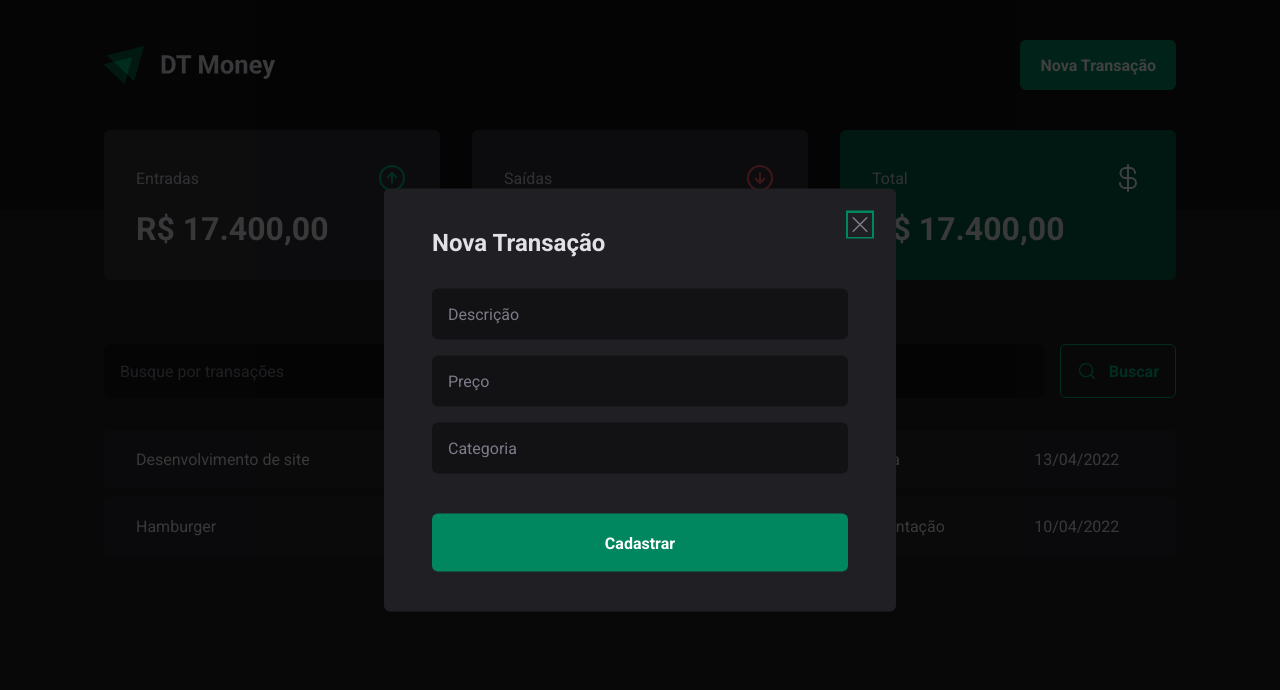
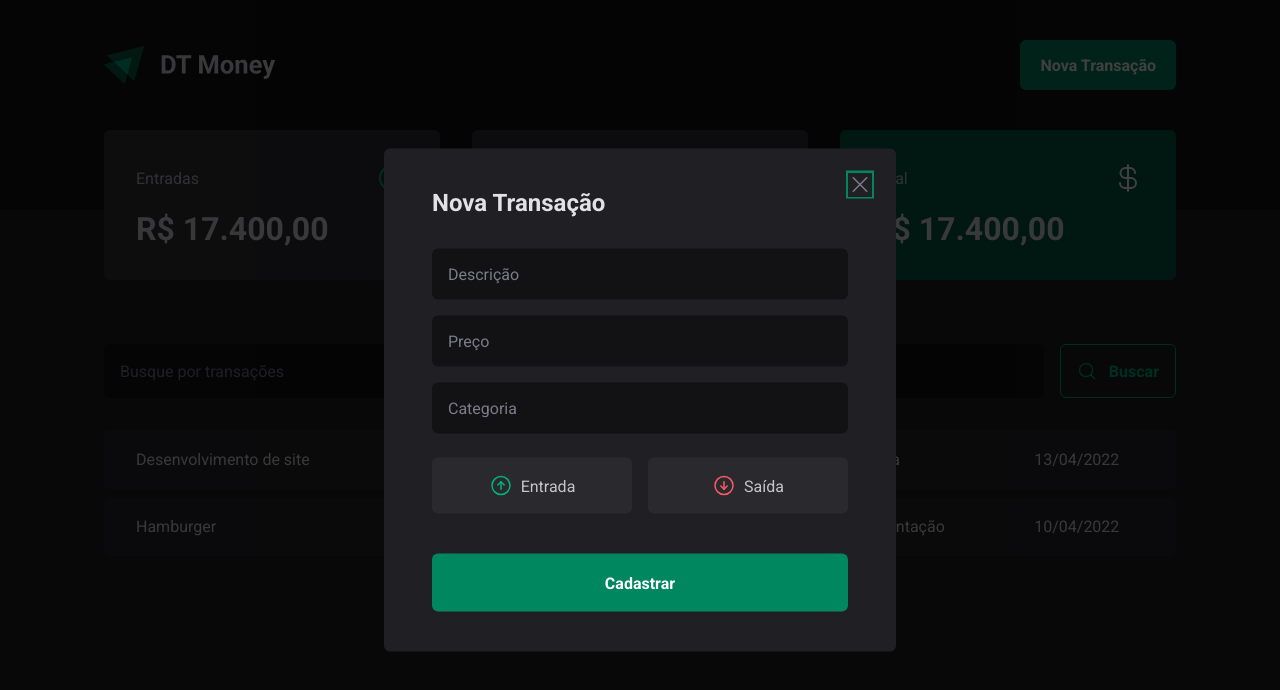
Before and after one commit to gabrielbeli/dt-money, a React (Vite) app: page / in a window 1280 px wide. Both pictures are taken after a click on the button "Nova Transação". Shown: the top 690 px of the page. Built offline with nearby package versions, Linux system fonts and the light colour scheme.

Commit message:
estrutura visual botão de entrada e saida

```diff
--- a/src/components/NewTransactionModal/index.tsx
+++ b/src/components/NewTransactionModal/index.tsx
@@ -1,7 +1,7 @@
 import * as Dialog from '@radix-ui/react-dialog';
-import { X } from 'phosphor-react';
+import { ArrowCircleDown, ArrowCircleUp, X } from 'phosphor-react';
 
-import { CloseButton, Content, Overlay } from './styles';
+import { CloseButton, Content, Overlay, TransactionType, TransactionTypeButton } from './styles';
 
 export function NewTransactionModal() {
   return (
@@ -19,6 +19,18 @@
           <input type='number' placeholder='Preço' required />
           <input type='text' placeholder='Categoria' required />
 
+          <TransactionType>
+            <TransactionTypeButton variant='income'>
+              <ArrowCircleUp size={24} />
+              Entrada
+            </TransactionTypeButton>
+
+            <TransactionTypeButton variant='outcome'>
+              <ArrowCircleDown size={24} />
+              Saída
+            </TransactionTypeButton>
+          </TransactionType>
+
           <button type="submit">
             Cadastrar
           </button>
--- a/src/components/NewTransactionModal/styles.ts
+++ b/src/components/NewTransactionModal/styles.ts
@@ -66,5 +66,33 @@
   right: 1.5rem;
   line-height: 0;
   cursor: pointer;
-  color: ${props => props.theme["gray-500"]}
-`
+  color: ${props => props.theme["gray-500"]};
+`;
+
+export const TransactionType = styled.div`
+  display: grid;
+  grid-template-columns: repeat(2, 1fr);
+  gap: 1rem;
+  margin-top: 0.5rem;
+`;
+
+interface TransactionTypeButtonProps {
+  variant: 'income' | 'outcome';
+}
+
+export const TransactionTypeButton = styled.button<TransactionTypeButtonProps>`
+  background: ${props => props.theme["gray-700"]};
+  padding: 1rem;
+  display: flex;
+  align-items: center;
+  justify-content: center;
+  gap: 0.5rem;
+  border-radius: 6px;
+  cursor: pointer;
+  border: 0;
+  color: ${props => props.theme["gray-300"]};
+
+  svg {
+    color: ${props => props.variant === 'income' ? props.theme["green-300"] : props.theme["red-300"]};
+  }
+`;
```
